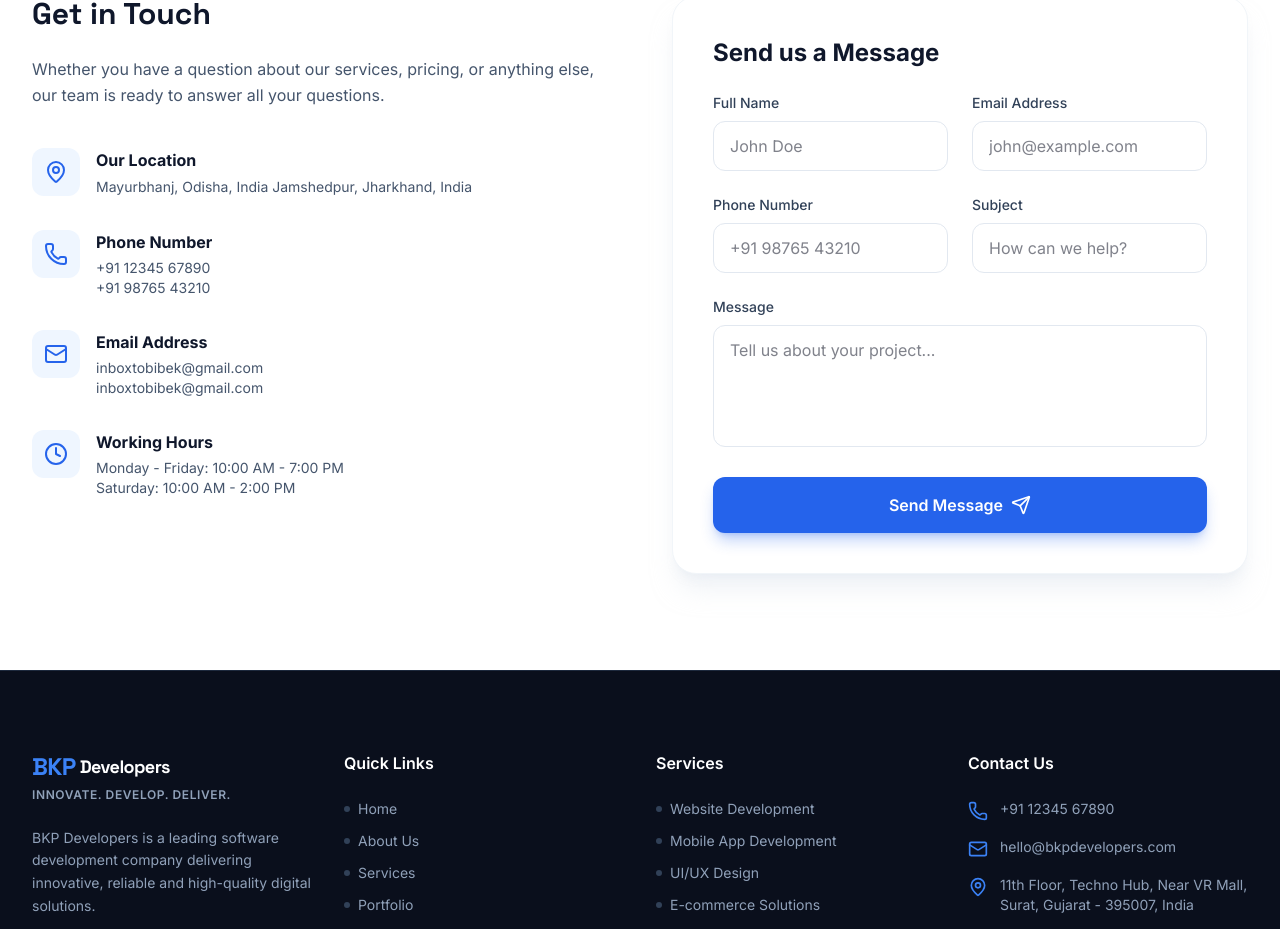
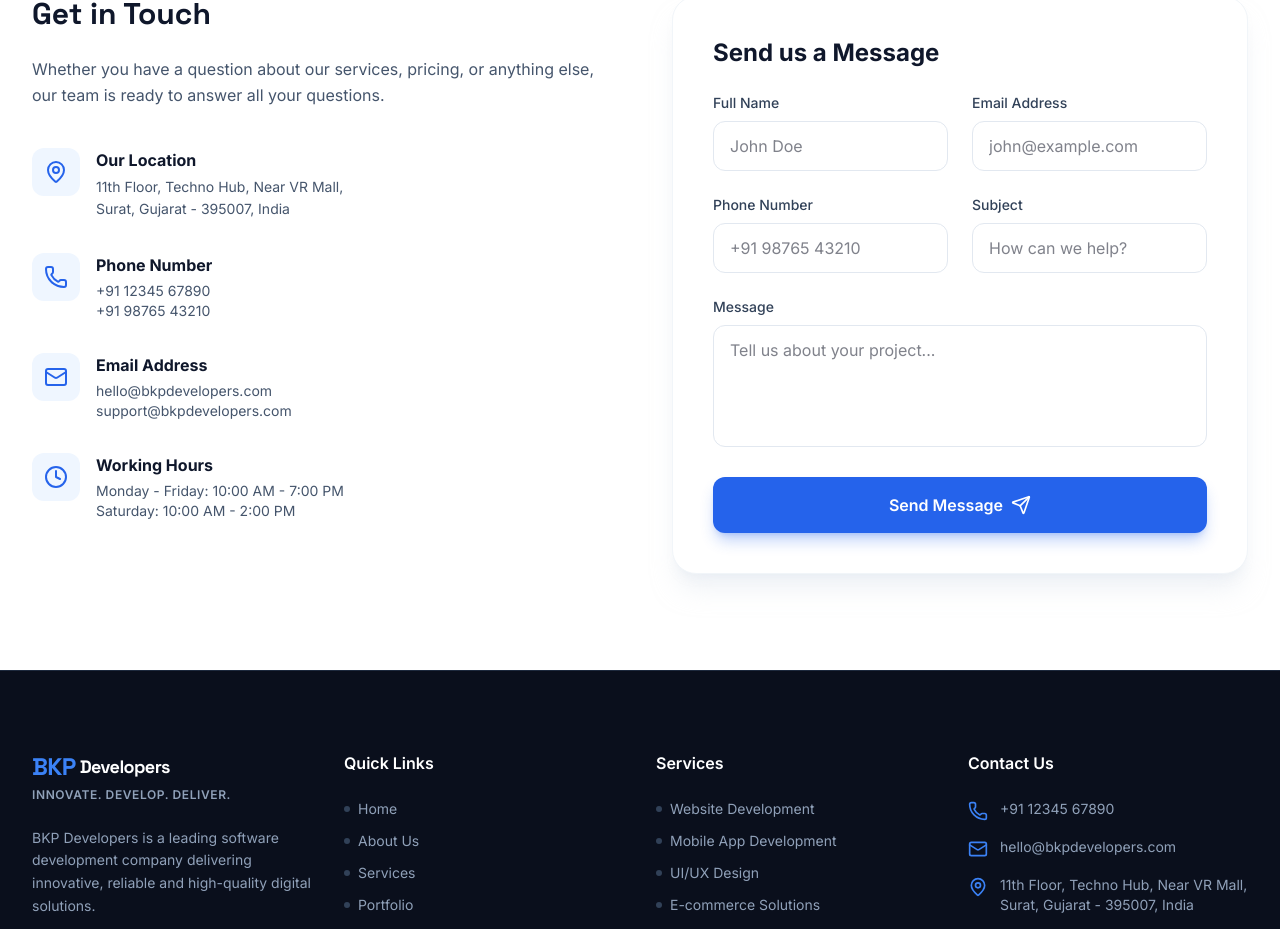
Before and after one commit to bibekpatra307-bot/bkpdev, a Next.js app: page /contact in a window 1280 px wide. Shown: the part 733-1662 px from the top of the page. Built offline with nearby package versions, Linux system fonts and the light colour scheme; no server answers.

Commit message:
chore: update branding and contact information
Update company name, physical address, email aliases, and add project documentation.

```diff
--- a/components/contact/ContactForm.tsx
+++ b/components/contact/ContactForm.tsx
@@ -48,8 +48,8 @@ export default function ContactForm() {
                 <div>
                   <h3 className="font-bold text-slate-900 mb-1">Our Location</h3>
                   <p className="text-slate-600 text-sm leading-relaxed">
-                    Mayurbhanj, Odisha, India
-                    Jamshedpur, Jharkhand, India
+                    11th Floor, Techno Hub, Near VR Mall,<br />
+                    Surat, Gujarat - 395007, India
                   </p>
                 </div>
               </motion.div>
@@ -88,10 +88,10 @@ export default function ContactForm() {
                 <div>
                   <h3 className="font-bold text-slate-900 mb-1">Email Address</h3>
                   <p className="text-slate-600 text-sm">
-                    <a href="mailto:hello@bkpdevelopers.com" className="hover:text-primary-600 transition-colors">inboxtobibek@gmail.com</a>
+                    <a href="mailto:hello@bkpdevelopers.com" className="hover:text-primary-600 transition-colors">hello@bkpdevelopers.com</a>
                   </p>
                   <p className="text-slate-600 text-sm">
-                    <a href="mailto:support@bkpdevelopers.com" className="hover:text-primary-600 transition-colors">inboxtobibek@gmail.com</a>
+                    <a href="mailto:support@bkpdevelopers.com" className="hover:text-primary-600 transition-colors">support@bkpdevelopers.com</a>
                   </p>
                 </div>
               </motion.div>
--- a/metadata.json
+++ b/metadata.json
@@ -1,5 +1,5 @@
 {
-  "name": "BKP Developers Website",
+  "name": "BKP Developers",
   "description": "BKP Developers - Innovate. Develop. Deliver. Premium Software Development Company.",
   "requestFramePermissions": [],
   "majorCapabilities": ["MAJOR_CAPABILITY_SERVER_SIDE_GEMINI_API"]
```
Also changed, not shown: 1 other file (tests, documents, lock files or other folders).
